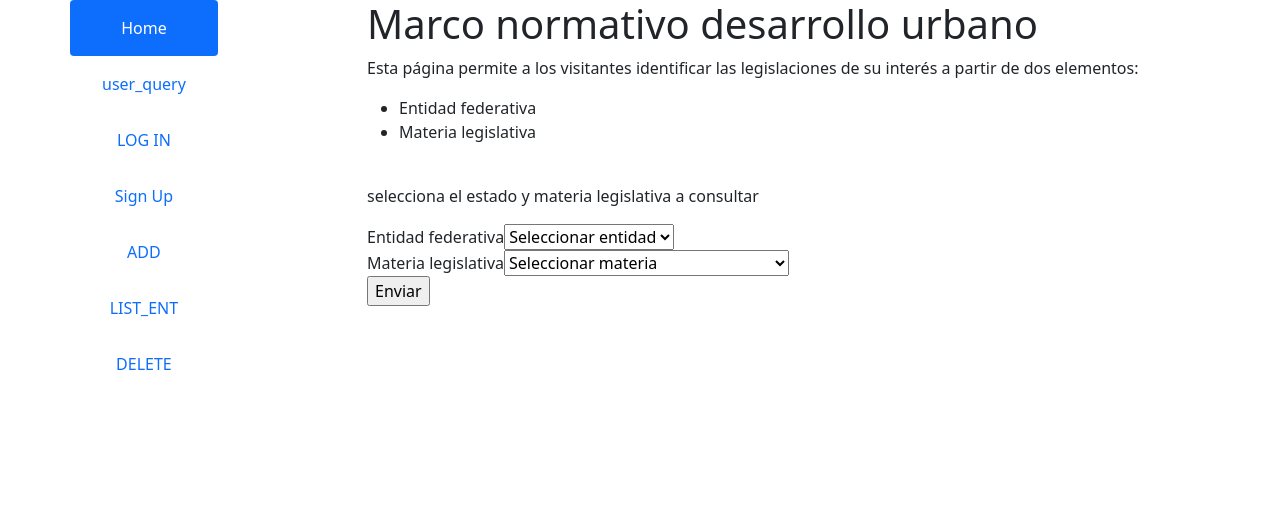
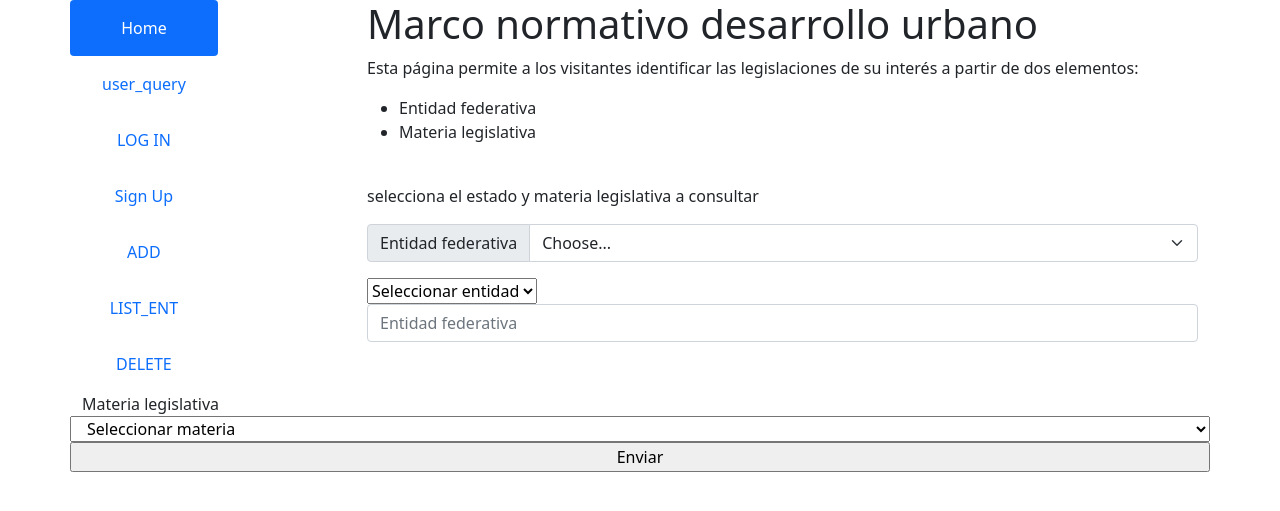
Before and after one commit to urdaibayc/leyes_del_territorio, a Flask app: page / in a window 1280 px wide. Shown: the top 511 px of the page. Run offline with Flask 2, Linux system fonts and the light colour scheme.

Commit message:
Funcional nab. Por empezar a romper home.html

```diff
--- a/templates/home.html
+++ b/templates/home.html
@@ -22,11 +22,68 @@ selecciona el estado y materia legislativa a consultar
 
 <form method="POST">
 	{{ form.hidden_tag() }}
-	{{ form.estado.label }}{{ form.estado() }}
+	<div class="input-group mb-3">
+
+
+	  <label class="input-group-text" for="inputGroupEstado">{{ form.estado.label() }}</label>
+	  <select class="form-select" id="inputGroupEstado">
+	    <option selected>Choose...</option>
+	    <option value="1">One</option>
+	    <option value="2">Two</option>
+	    <option value="3">Three</option>
+	  </select>
+	</div>
+
+
+
+
+
+
+		{{ form.estado }}
+
+		<input type="" class="form-control" id="select-field-ent" placeholder="Entidad federativa">
+
+
+
+
+
+
+
+
+
+
+
+	</div>
+
+
 	<br>
 	{{ form.materia.label }}{{ form.materia() }}
 	<br>
 	{{ form.submit() }}
 </form>
 
+
+<!--
+  <span class="input-group-text" id="basic-addon1">@</span>
+  <input type="text" class="form-control" placeholder="Username" aria-label="Username" aria-describedby="basic-addon1">
+
+ -->
+
+
+
+
+<!-- <input class="form-control form-control-lg" type="text" placeholder=".form-control-lg" aria-label=".form-control-lg example">
+<label for="exampleDataList" class="form-label">Datalist example</label>
+<input class="form-control" list="datalistOptions" id="exampleDataList" placeholder="Type to search...">
+<datalist id="datalistOptions">
+  <option value="San Francisco">
+  <option value="New York">
+  <option value="Seattle">
+  <option value="Los Angeles">
+  <option value="Chicago">
+</datalist>
+
+
+ -->
+
 {% endblock %}
```
